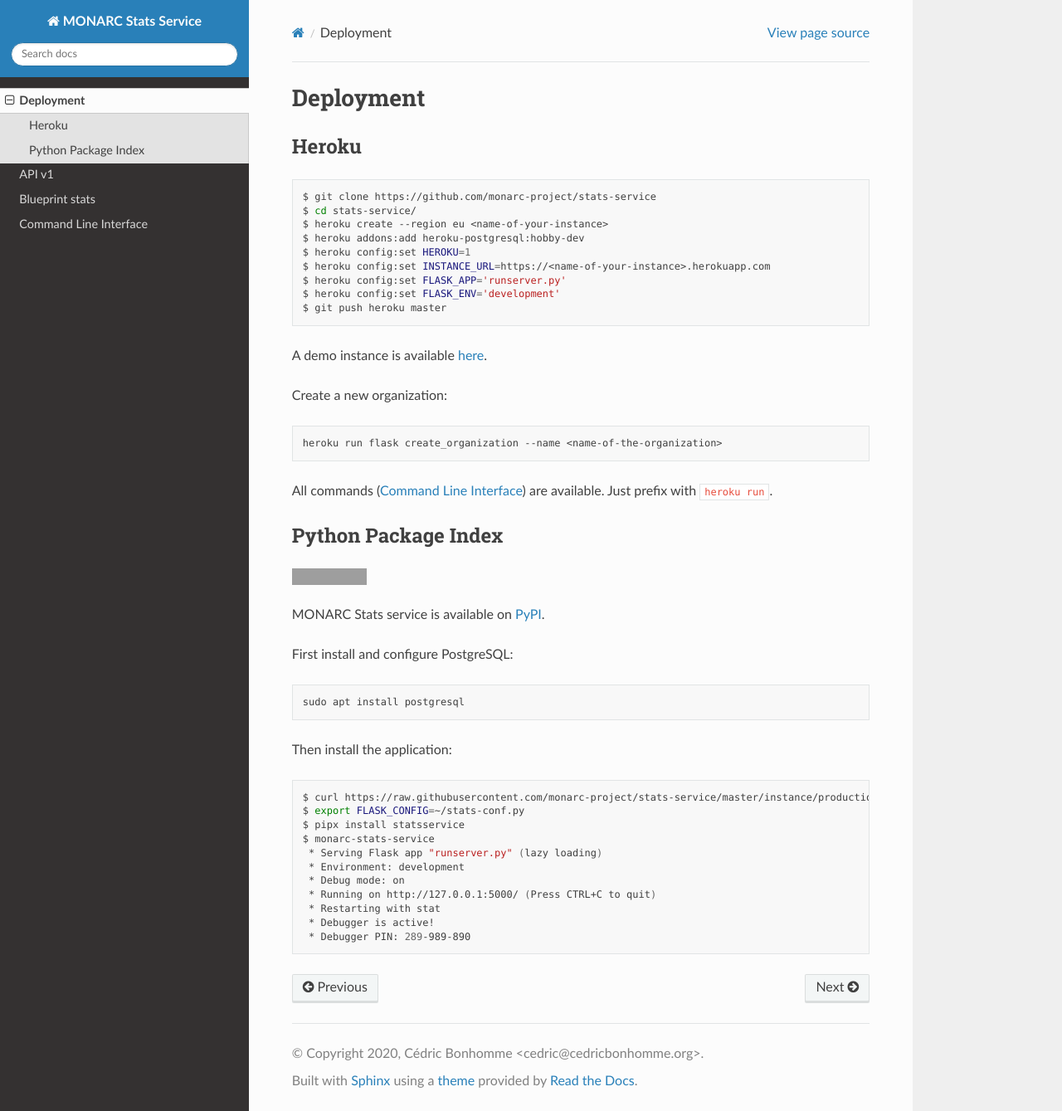
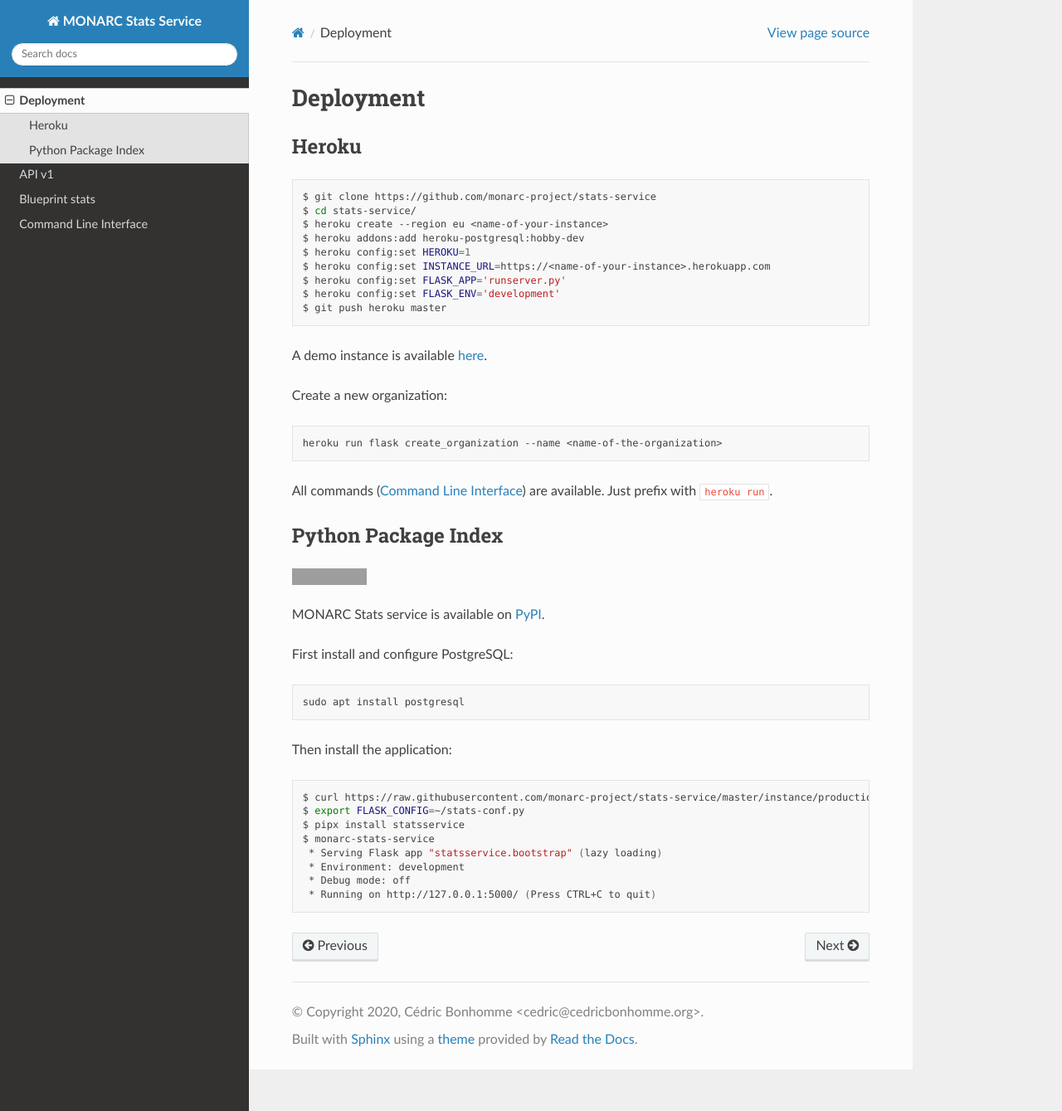
Before and after one commit to monarc-project/stats-service, a Sphinx documentation site: the page built from docs/deployment.rst, in a window 1280 px wide and 1339 px high. Shown: the whole window at 83% size. Built offline with Sphinx 7.4.7 and the Read the Docs theme 2.0.0, drawn with Linux system fonts in a browser that asks for light colours; grey boxes are pictures that could not be loaded.

Commit message:
chg: [documentation] updated section about deployment from Pypi.

```diff
--- a/docs/deployment.rst
+++ b/docs/deployment.rst
@@ -53,10 +53,7 @@
     $ export FLASK_CONFIG=~/stats-conf.py
     $ pipx install statsservice
     $ monarc-stats-service
-     * Serving Flask app "runserver.py" (lazy loading)
+     * Serving Flask app "statsservice.bootstrap" (lazy loading)
      * Environment: development
-     * Debug mode: on
+     * Debug mode: off
      * Running on http://127.0.0.1:5000/ (Press CTRL+C to quit)
-     * Restarting with stat
-     * Debugger is active!
-     * Debugger PIN: 289-989-890
```
